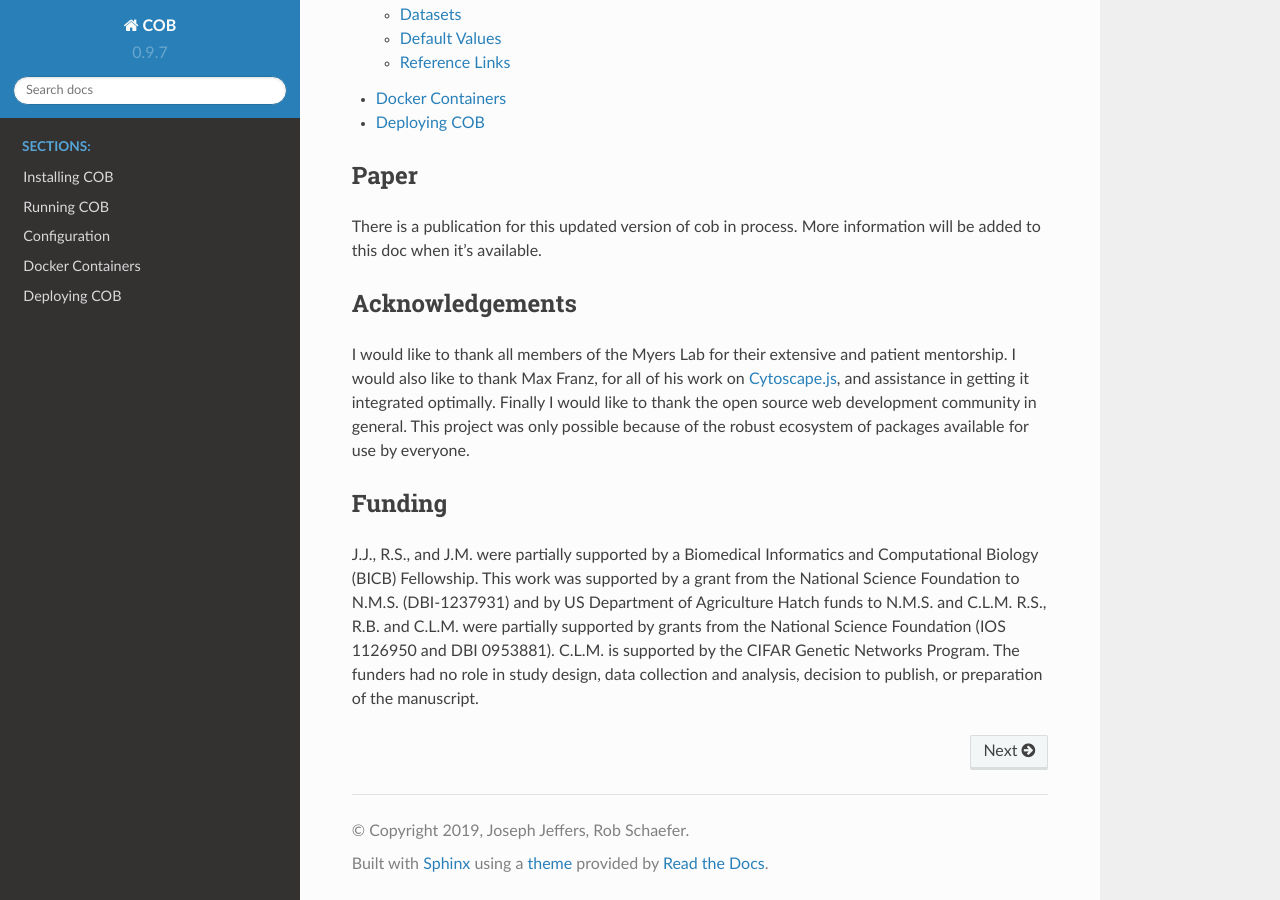
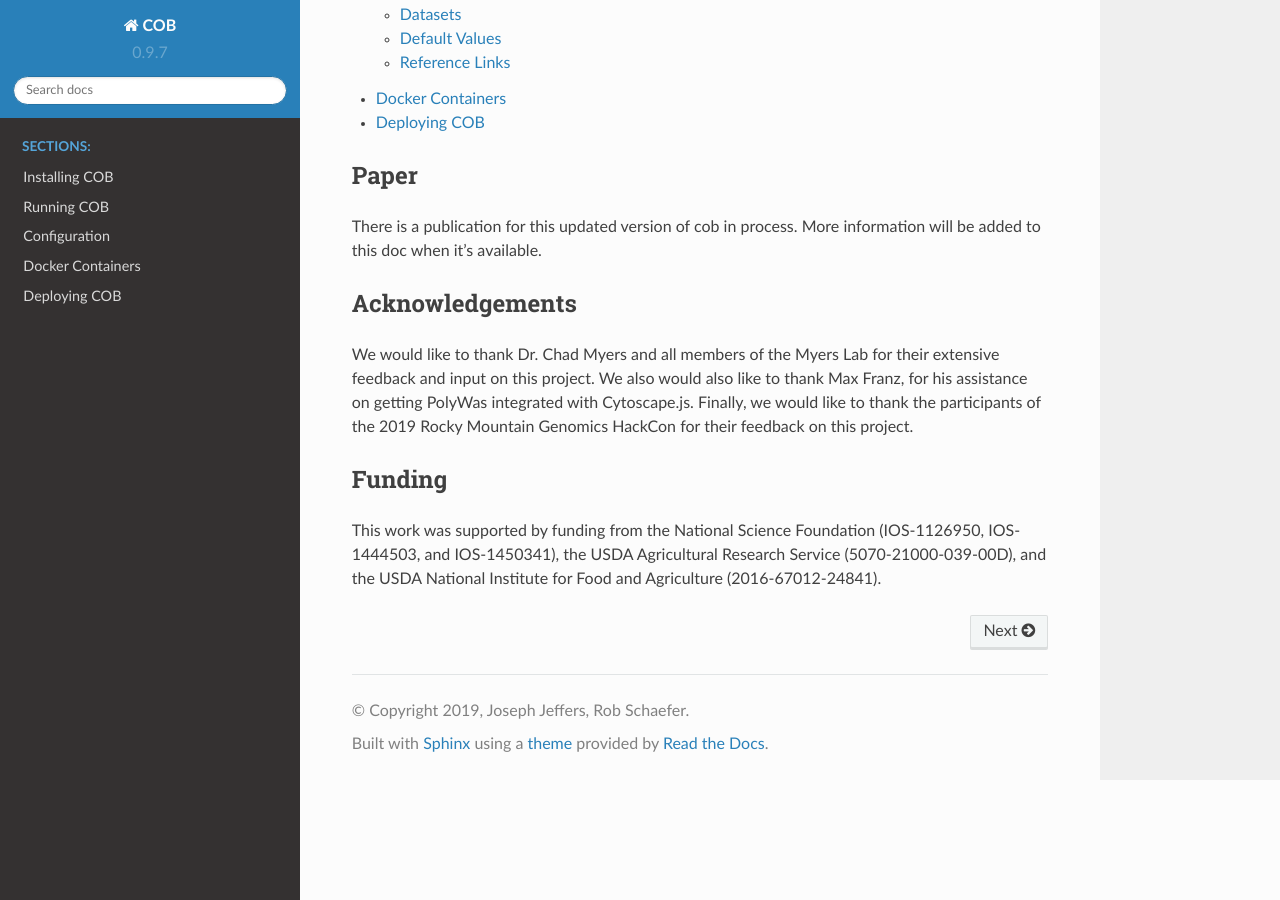
Before and after one commit to LinkageIO/cob, a Sphinx documentation site: the page built from docs/index.rst, in a window 1280 px wide and 900 px high, scrolled down 739 px. Built offline with Sphinx 7.4.7 and the Read the Docs theme 2.0.0, drawn with Linux system fonts in a browser that asks for light colours.

Commit message:
update ack and funding

```diff
--- a/docs/index.rst
+++ b/docs/index.rst
@@ -44,21 +44,15 @@ information will be added to this doc when it's available.
 Acknowledgements
 ================
 
-I would like to thank all members of the Myers Lab for their extensive and
-patient mentorship. I would also like to thank Max Franz, for all of his work
-on `Cytoscape.js <http://js.cytoscape.org/>`_, and assistance in getting it
-integrated optimally. Finally I would like to thank the open source web
-development community in general. This project was only possible because of the
-robust ecosystem of packages available for use by everyone.
+We would like to thank Dr. Chad Myers and all members of the Myers Lab for
+their extensive feedback and input on this project. We also would also like to
+thank Max Franz, for his assistance on getting PolyWas integrated with
+Cytoscape.js. Finally, we would like to thank the participants of the 2019
+Rocky Mountain Genomics HackCon for their feedback on this project.
 
 Funding
 =======
-
-J.J., R.S., and J.M. were partially supported by a Biomedical Informatics and
-Computational Biology (BICB) Fellowship. This work was supported by a grant
-from the National Science Foundation to N.M.S. (DBI-1237931) and by US
-Department of Agriculture Hatch funds to N.M.S. and C.L.M. R.S., R.B. and
-C.L.M. were partially supported by grants from the National Science Foundation
-(IOS 1126950 and DBI 0953881). C.L.M. is supported by the CIFAR Genetic
-Networks Program. The funders had no role in study design, data collection and
-analysis, decision to publish, or preparation of the manuscript.
+This work was supported by funding from the National Science Foundation
+(IOS-1126950, IOS-1444503, and IOS-1450341), the USDA Agricultural Research
+Service (5070-21000-039-00D), and the USDA National Institute for Food and
+Agriculture (2016-67012-24841).
```
